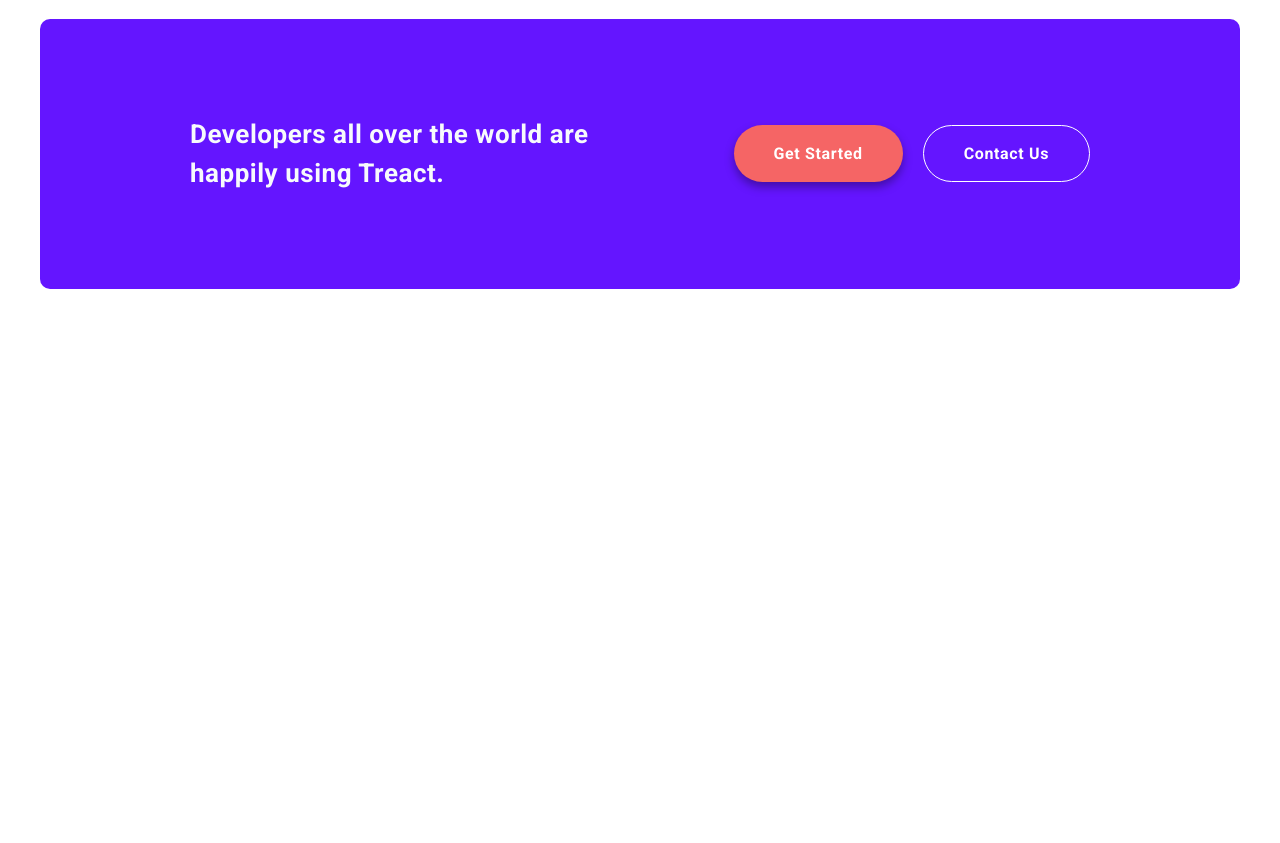
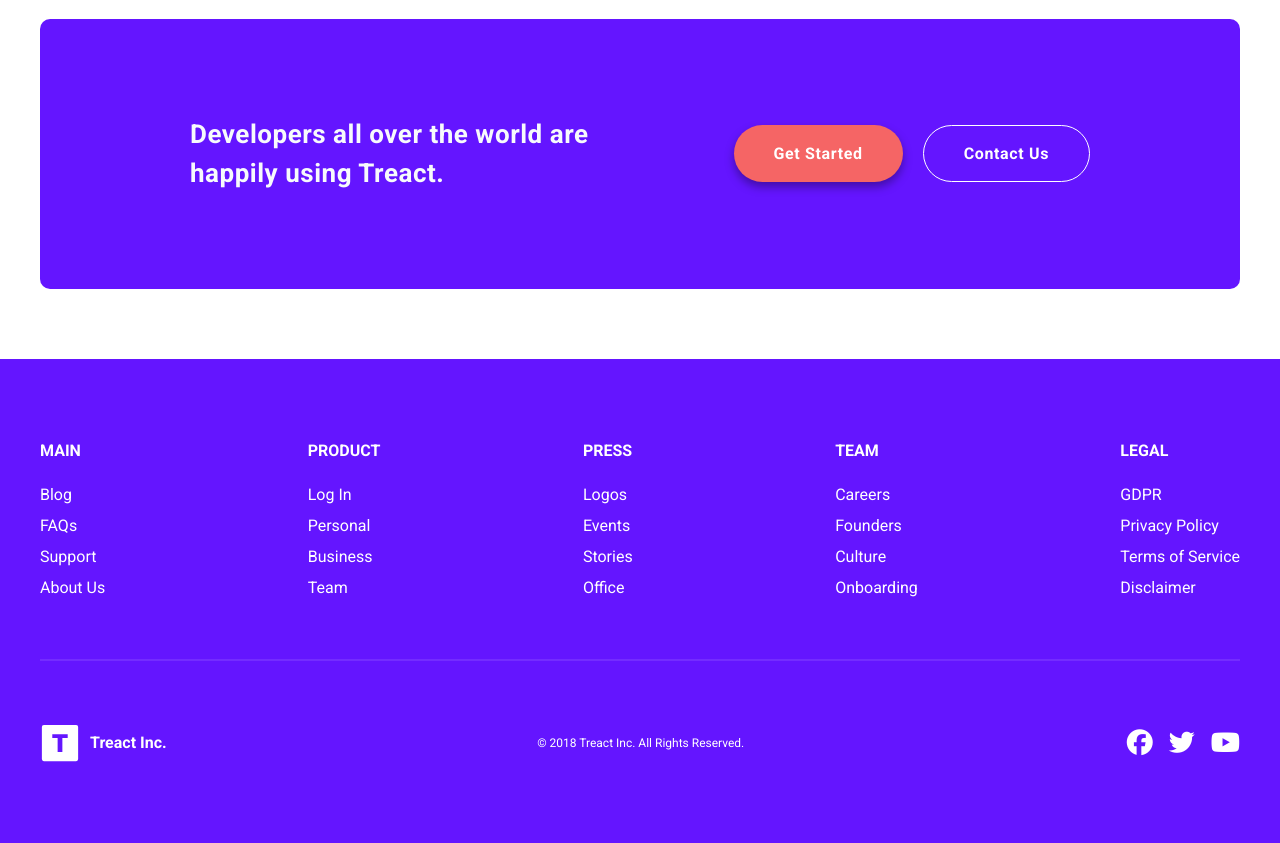
Before and after one commit to nixmar1scal/final-project, a plain HTML site: page index.html in a window 1280 px wide. Shown: the part 4869-5712 px from the top of the page. Before the commit the page ends 5228 px from the top, so only its background shows below. Drawn offline with Linux system fonts and the light colour scheme.

Commit message:
finishing footer

```diff
--- a/index.html
+++ b/index.html
@@ -452,7 +452,9 @@
           <div class="row">
             <div class="start__container">
               <div class="start__description">
-                        <div class="start__para">Developers all over the world are happily using Treact.</div>
+                <div class="start__para">
+                  Developers all over the world are happily using Treact.
+                </div>
                 <div class="start__buttons">
                   <button class="start__btn-one">Get Started</button>
                   <button class="start__btn-two">Contact Us</button>
@@ -463,5 +465,68 @@
         </div>
       </section>
     </main>
+
+    <footer id="footer">
+      <div class="row row__footer">
+        <div class="footer__columns">
+          <div class="footer__column">
+            <div class="footer__titles">Main</div>
+            <a class="footer__column--link" href="">Blog</a>
+            <a class="footer__column--link" href="">FAQs</a>
+            <a class="footer__column--link" href="">Support</a>
+            <a class="footer__column--link" href="">About Us</a>
+          </div>
+          <div class="footer__column">
+            <div class="footer__titles">Product</div>
+            <a class="footer__column--link" href="">Log In</a>
+            <a class="footer__column--link" href="">Personal</a>
+            <a class="footer__column--link" href="">Business</a>
+            <a class="footer__column--link" href="">Team</a>
+          </div>
+          <div class="footer__column">
+            <div class="footer__titles">Press</div>
+            <a class="footer__column--link" href="">Logos</a>
+            <a class="footer__column--link" href="">Events</a>
+            <a class="footer__column--link" href="">Stories</a>
+            <a class="footer__column--link" href="">Office</a>
+          </div>
+          <div class="footer__column">
+            <div class="footer__titles">Team</div>
+            <a class="footer__column--link" href="">Careers</a>
+            <a class="footer__column--link" href="">Founders</a>
+            <a class="footer__column--link" href="">Culture</a>
+            <a class="footer__column--link" href="">Onboarding</a>
+          </div>
+          <div class="footer__column">
+            <div class="footer__titles">Legal</div>
+            <a class="footer__column--link" href="">GDPR</a>
+            <a class="footer__column--link" href="">Privacy Policy</a>
+            <a class="footer__column--link" href="">Terms of Service</a>
+            <a class="footer__column--link" href="">Disclaimer</a>
+          </div>
+        </div>
+        <div class="footer__divider"></div>
+        <div class="footer__bottom">
+          <div class="footer__logo">
+            <img
+              class="footer__logo--img"
+              src="./assets/logo-light.d9a5d1b5be5ea077b26864fdfc2e96a4.svg"
+              alt=""
+            />
+            <div class="footer__logo--name">
+                Treact Inc.
+            </div>
+          </div>
+          <div class="footer__copyright">
+            &copy; 2018 Treact Inc. All Rights Reserved.
+          </div>
+          <div class="footer__socials">
+            <i class="fa-brands fa-facebook"></i>
+            <i class="fa-brands fa-twitter"></i>
+            <i class="fa-brands fa-youtube"></i>
+          </div>
+        </div>
+      </div>
+    </footer>
   </body>
 </html>
--- a/style.css
+++ b/style.css
@@ -543,7 +543,7 @@ nav {
 }
 
 .testimonial__para {
-  color: 4a6668;
+  color: #4a6668;
   margin-bottom: 32px;
 }
 
@@ -671,3 +671,76 @@ nav {
 }
 
 /* FOOTER */
+
+footer {
+    background-color: #6415ff;
+    padding: 80px 32px;
+}
+
+.footer__columns {
+    display: flex;
+    justify-content: space-between;
+}
+
+.footer__column {
+    display: flex;
+    flex-direction: column;
+}
+
+.footer__column--link {
+    color: #fff;
+    margin-top: 12px;
+}
+
+.footer__titles {
+    color: #fff;
+    text-transform: uppercase;
+    font-weight: 700;
+    line-height: 1.5;
+    margin-bottom: 10px;
+}
+
+.footer__divider {
+    background-color: rgb(116, 44, 255);
+    height: 2px;
+    width: 100%;
+    margin: 62px 0;
+}
+
+.footer__bottom {
+    display: flex;
+    justify-content: space-between;
+    align-items: center;
+}
+
+.footer__logo {
+    display: flex;
+    align-items: center;
+}
+
+.footer__logo--img {
+    height: 40px;
+    width: 40px;
+}
+
+.footer__logo--name {
+    color: #fff;
+    padding-left: 10px;
+    font-weight: 600;
+
+}
+
+.footer__copyright {
+    color: #fff;
+    font-size: 12px;
+}
+
+.fa-brands {
+    margin-left: 12px;
+    font-size: 26px;
+    color: #fff;
+}
+
+.fa-brands:hover {
+    color: #eef0f4;
+}
```
Lines whose indentation alone changed are shown as unchanged.
